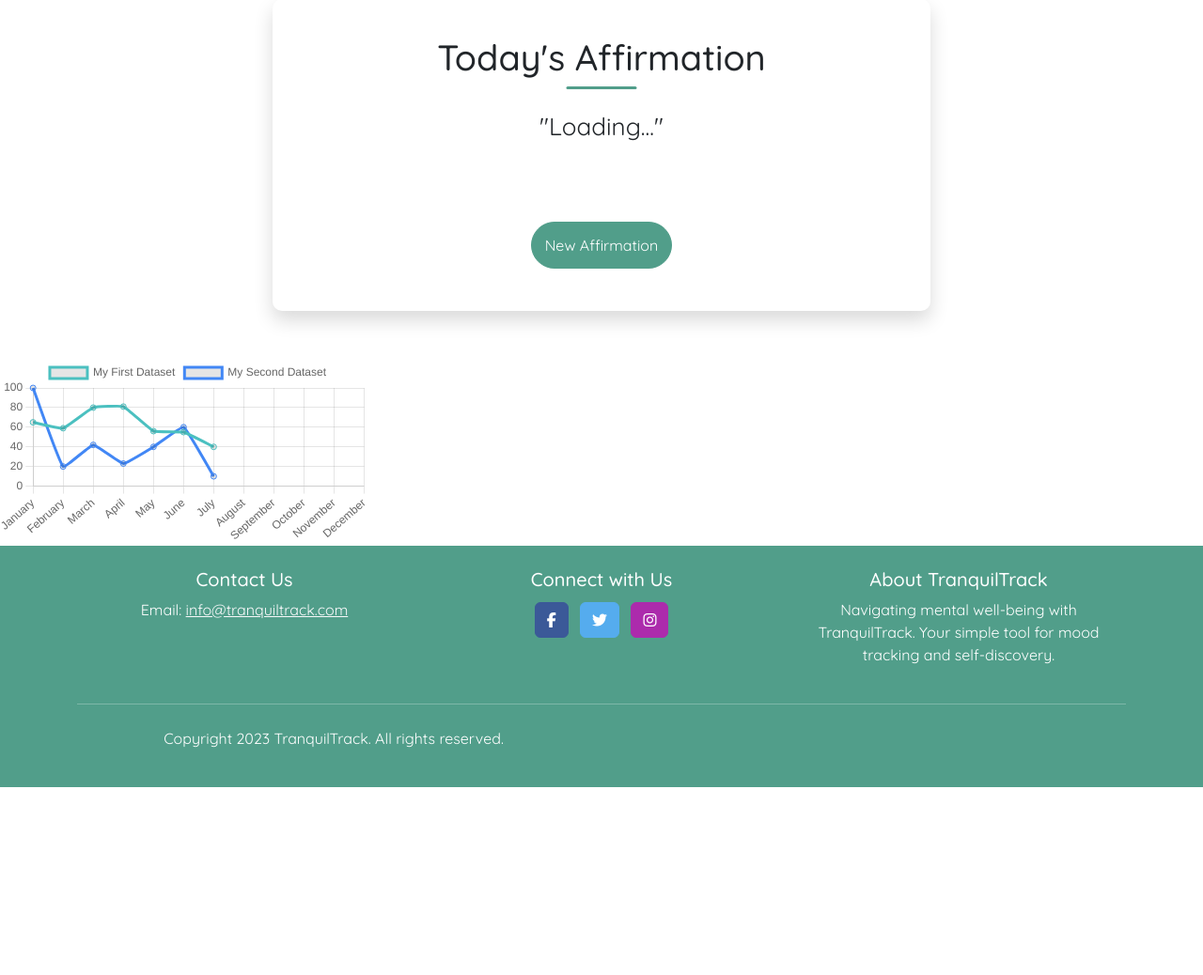
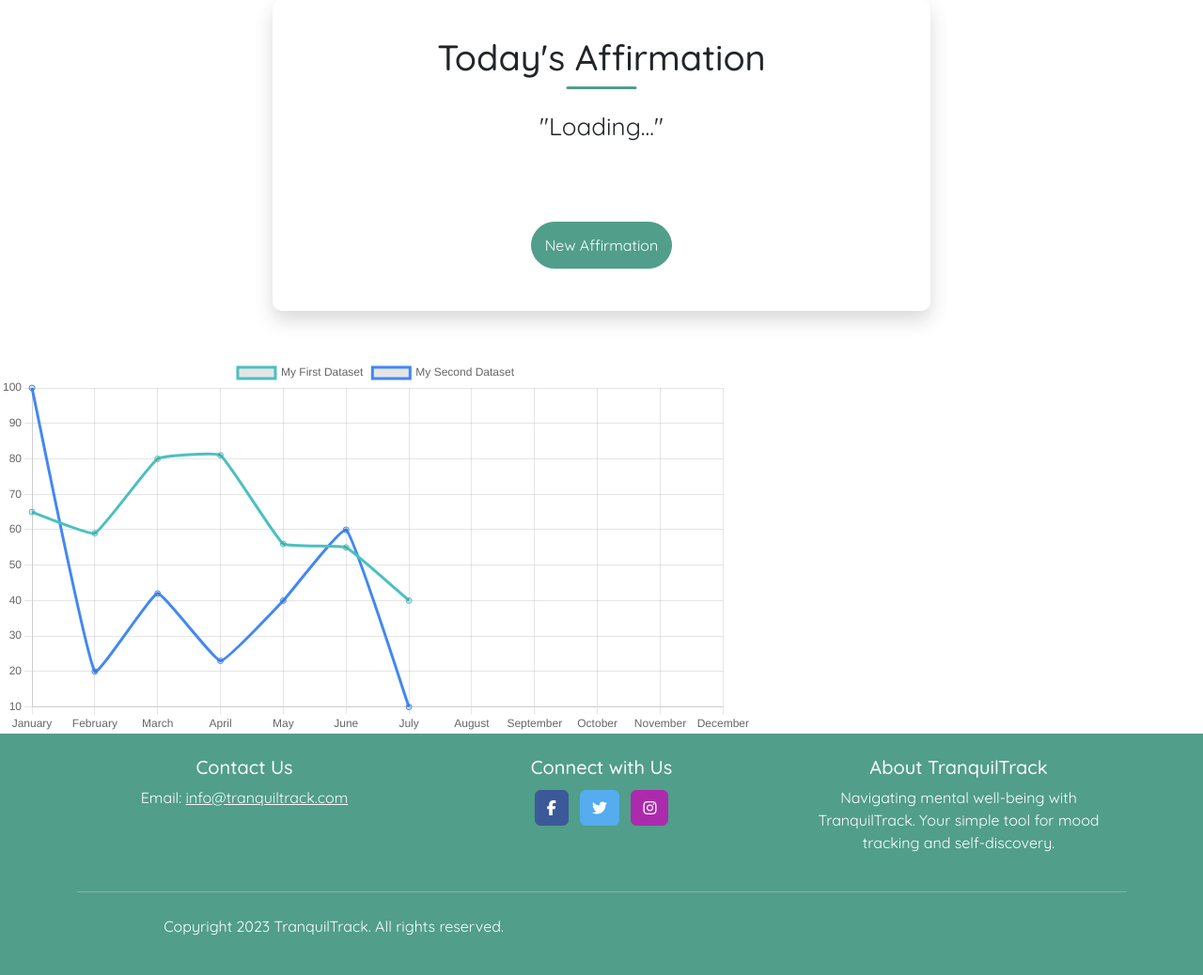
Before and after one commit to KTC96/TranquilTrack, a Django app: page / in a window 1280 px wide. Shown: the part 121-1159 px from the top of the page at 94% size. Before the commit the page ends 959 px from the top, so only its background shows below. Run offline with Django 3.2, Linux system fonts and the light colour scheme; the visitor is signed in with stand-in values (Sample User, id 1); some libraries are stand-ins or nearby versions; some web fonts are replaced.

Commit message:
changed section elements to div elements

```diff
--- a/static/css/style.css
+++ b/static/css/style.css
@@ -126,6 +126,12 @@
   background-color: #407c6d !important;
 }
 
+/*charts styling*/
+.charts {
+  width: 800px;
+  height: auto;
+}
+
 /* support.html ----------------------------------------------------- */
 #map {
   width: 500px;
@@ -136,8 +142,3 @@
   display: flex;
   justify-content: center;
 }
-
-/*charts styling*/
-.charts {
-  width: 400px;
-}
--- a/templates/index.html
+++ b/templates/index.html
@@ -14,9 +14,9 @@
   </div>
 </section>
 
-<section class="charts">
+<div class="charts">
   <canvas id="lineChart"></canvas>
-</section>
+</div>
 
 <script src="{% static 'js/affirmation.js' %}"></script>
 <!--Script tags to load charts-->
```
